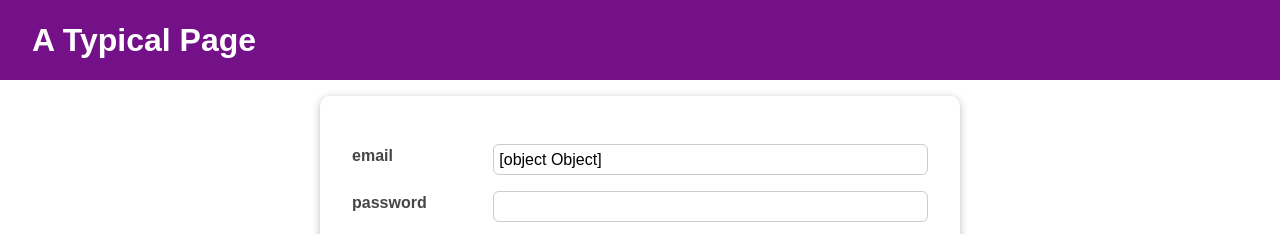
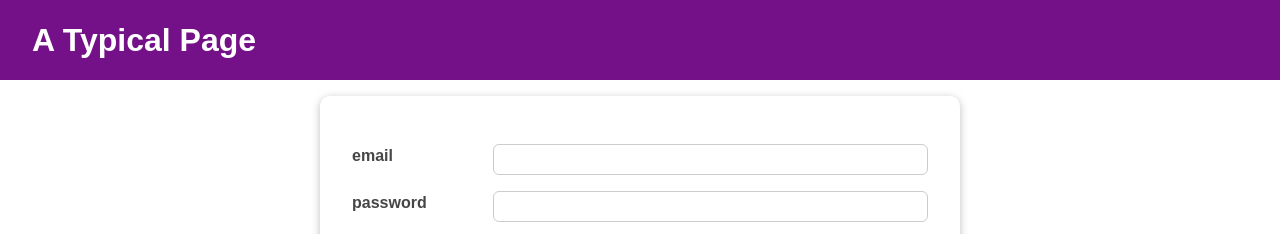
Before and after one commit to liamskydamien/HandlingSideEffectsInReact, a React (Create React App) app in the folder 01-starting-project/: page / in a window 1280 px wide. Shown: the top 234 px of the page. Built offline with nearby package versions, Linux system fonts and the light colour scheme.

Commit message:
Refactor input

```diff
--- a/01-starting-project/src/components/Login/Login.js
+++ b/01-starting-project/src/components/Login/Login.js
@@ -71,7 +71,7 @@ const Login = (props) => {
         <Input id={"email"}
                type={"email"}
                isValid={emailIsValid}
-               value={emailstate}
+               value={emailstate.value}
                onChange={emailChangeHandler}
                onBlur={validateEmailHandler}/>
         <Input id={"password"}
```
